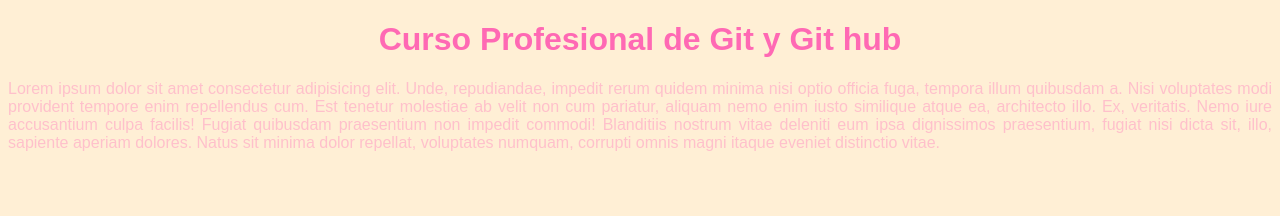
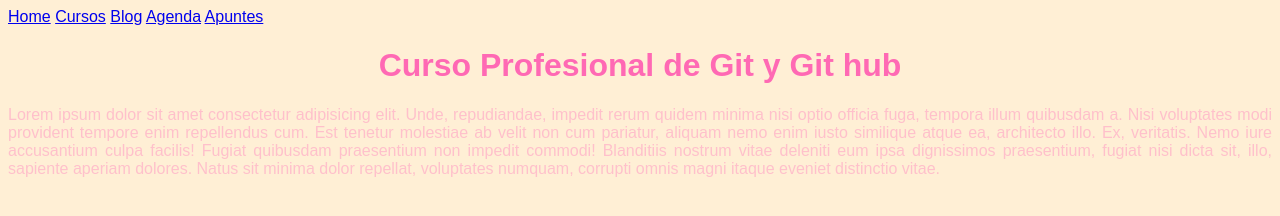
Before and after one commit to amappola7/curso-git-github-platzi, a plain HTML site: page index.html in a window 1280 px wide. Drawn offline with Linux system fonts and the light colour scheme.

Commit message:
Creando nav bar en el header

```diff
--- a/index.html
+++ b/index.html
@@ -8,9 +8,18 @@
     <link rel="stylesheet" href="style.css">
 </head>
 <body>
-    <h1>Curso Profesional de Git y Git hub</h1>
-    <p>Lorem ipsum dolor sit amet consectetur adipisicing elit. Unde, repudiandae, impedit rerum quidem minima nisi optio officia fuga, tempora illum quibusdam a. Nisi voluptates modi provident tempore enim repellendus cum.
-    Est tenetur molestiae ab velit non cum pariatur, aliquam nemo enim iusto similique atque ea, architecto illo. Ex, veritatis. Nemo iure accusantium culpa facilis! Fugiat quibusdam praesentium non impedit commodi!
-    Blanditiis nostrum vitae deleniti eum ipsa dignissimos praesentium, fugiat nisi dicta sit, illo, sapiente aperiam dolores. Natus sit minima dolor repellat, voluptates numquam, corrupti omnis magni itaque eveniet distinctio vitae.</p>
+    <header>
+        <a href="#">Home</a>
+        <a href="#">Cursos</a>
+        <a href="#">Blog</a>
+        <a href="#">Agenda</a>
+        <a href="#">Apuntes</a>
+    </header>
+    <main>
+        <h1>Curso Profesional de Git y Git hub</h1>
+        <p>Lorem ipsum dolor sit amet consectetur adipisicing elit. Unde, repudiandae, impedit rerum quidem minima nisi optio officia fuga, tempora illum quibusdam a. Nisi voluptates modi provident tempore enim repellendus cum.
+        Est tenetur molestiae ab velit non cum pariatur, aliquam nemo enim iusto similique atque ea, architecto illo. Ex, veritatis. Nemo iure accusantium culpa facilis! Fugiat quibusdam praesentium non impedit commodi!
+        Blanditiis nostrum vitae deleniti eum ipsa dignissimos praesentium, fugiat nisi dicta sit, illo, sapiente aperiam dolores. Natus sit minima dolor repellat, voluptates numquam, corrupti omnis magni itaque eveniet distinctio vitae.</p>
+    </main>
 </body>
 </html>
```
